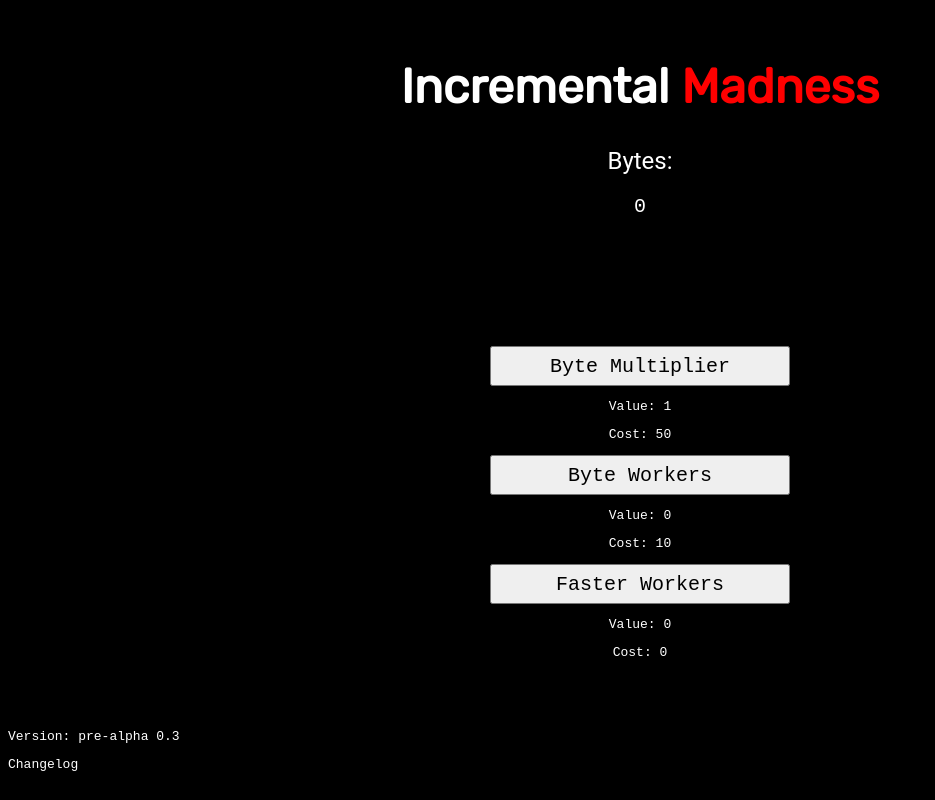
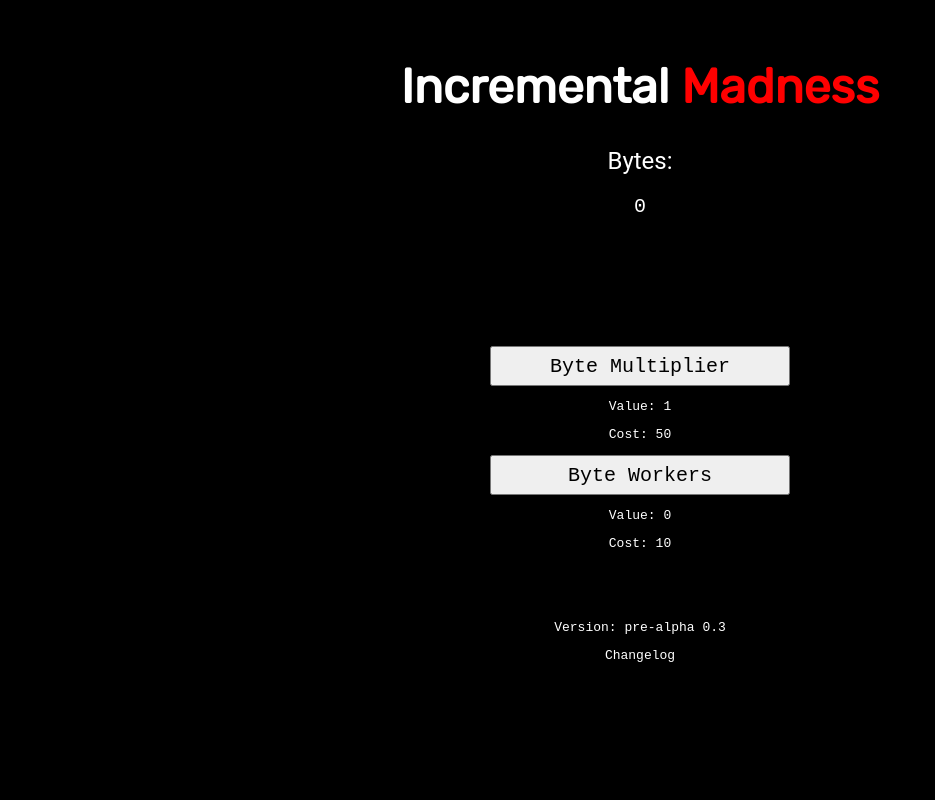
Before and after one commit to hednaw/IncrementalMadness, a plain HTML site: page index.html in a window 1280 px wide. Shown: the whole page, without its empty margins (0-935 px from the left). Drawn offline with Linux system fonts and the light colour scheme.

Commit message:
Add files via upload

```diff
--- a/index.html
+++ b/index.html
@@ -12,6 +12,7 @@
 
     <!---- TITLE ------>
         <center><font size="5"> <h1> <font color="darkblue", id="t1">Incremental</font> <font color="red", id="t2">Madness </font></h1></font></center>
+
 
         <div id="clickingarea"><center><p unselectable="on", id="scorelabel"><font face="roboto" , size="5">Bytes:</font></p></center>
         <center><font face="roboto" ,="" size="5"><p id="score", unselectable="on">0</p></font></center>
@@ -33,16 +34,13 @@
        <p>Cost: <span id="uptwoprice">0</span></p>
 
 
-         <button onclick="Clickupone()", id="button3">Faster Workers</button>
-       <p>Value: <span id="upgrade1">0</span></p>
-       <p>Cost: <span id="uponeprice">0</span></p>
-       </div>
+
 
        <p id="cpr"></p>
        <p id="uptwoon",></p>
 
-       <p>Version: <span id="version"></span></p>
-      <a href="changelog.html">Changelog</a>
+     <div><center> <p>Version: <span id="version"></span></p>
+      <a href="changelog.html">Changelog</a></center></div>
 
 
 
```
Also changed, not shown: changelog.html (+5 -1 lines).
